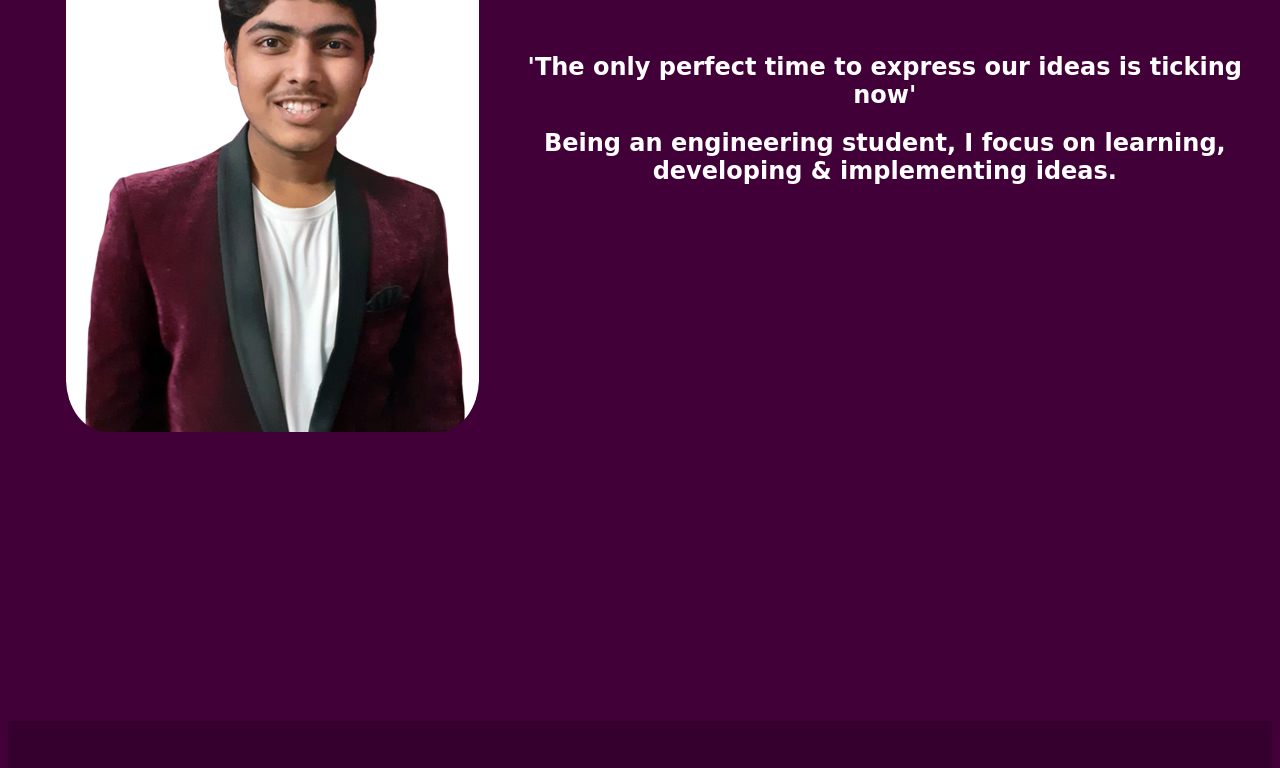
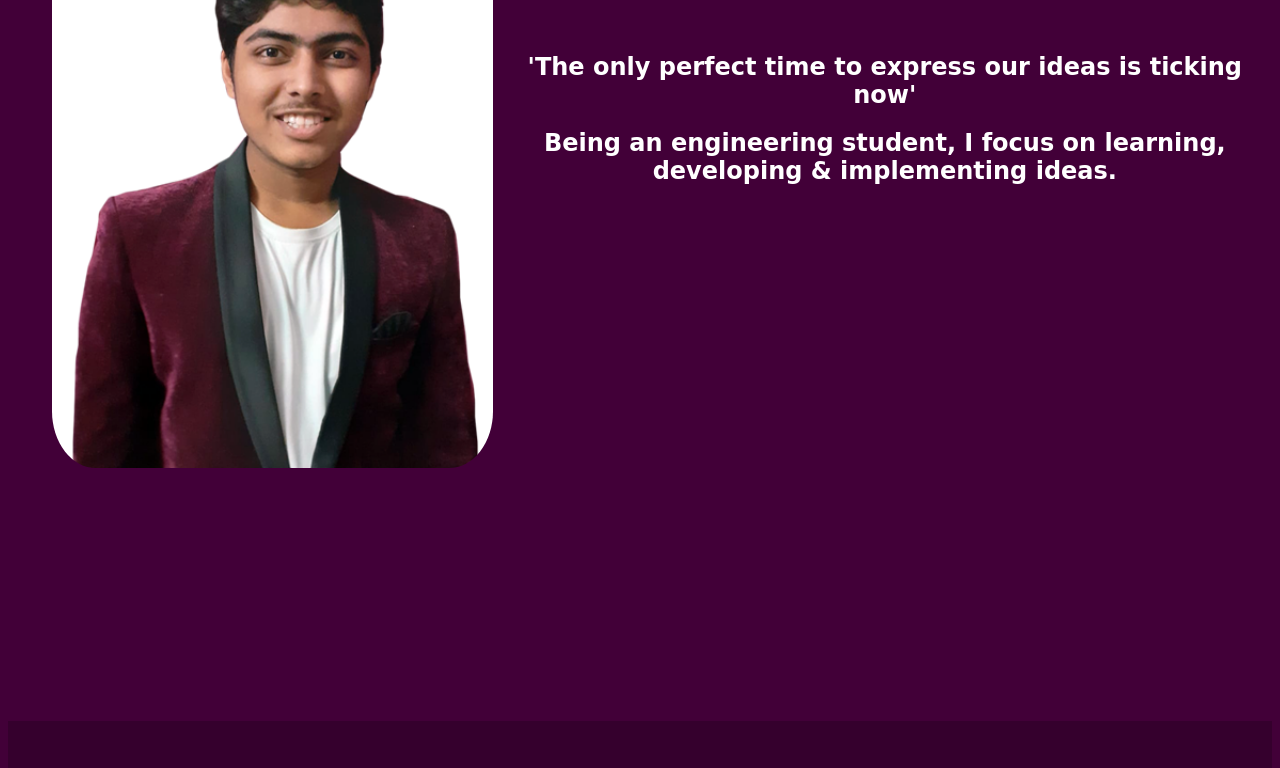
Before and after one commit to yashjungade/powercoderyj, a plain HTML site: page index.html in a window 1280 px wide. Shown: the part 127-895 px from the top of the page. Drawn offline with Linux system fonts and the light colour scheme.

Commit message:
basic layout

```diff
--- a/index.html
+++ b/index.html
@@ -65,7 +65,7 @@
     <body>
     <div class="page">
         <div class="page1">
-            <img src="Images/Photo.png" style="border-radius: 10%;"></img>
+            <img src="Images/Photo.png" style="border-radius: 10%;" width="90%"></img>
         </div>
         <div>
             <h1>YASH JUNGADE</h1><br>
```
